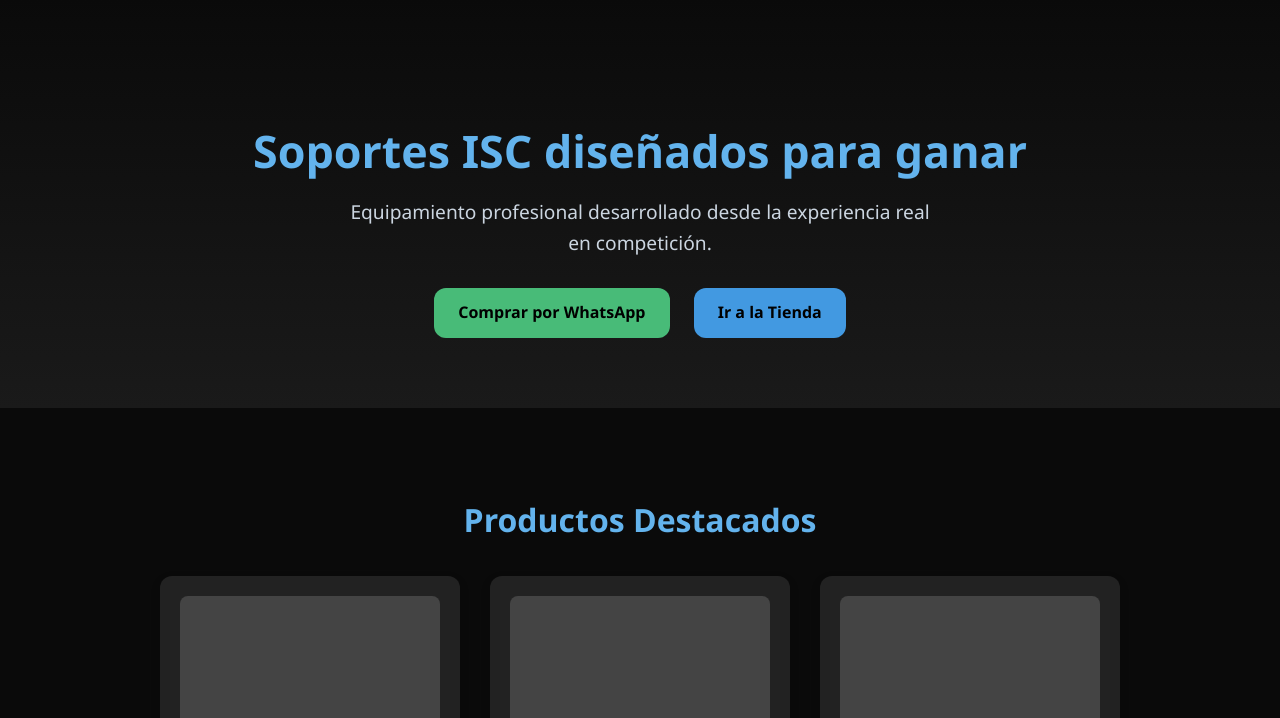
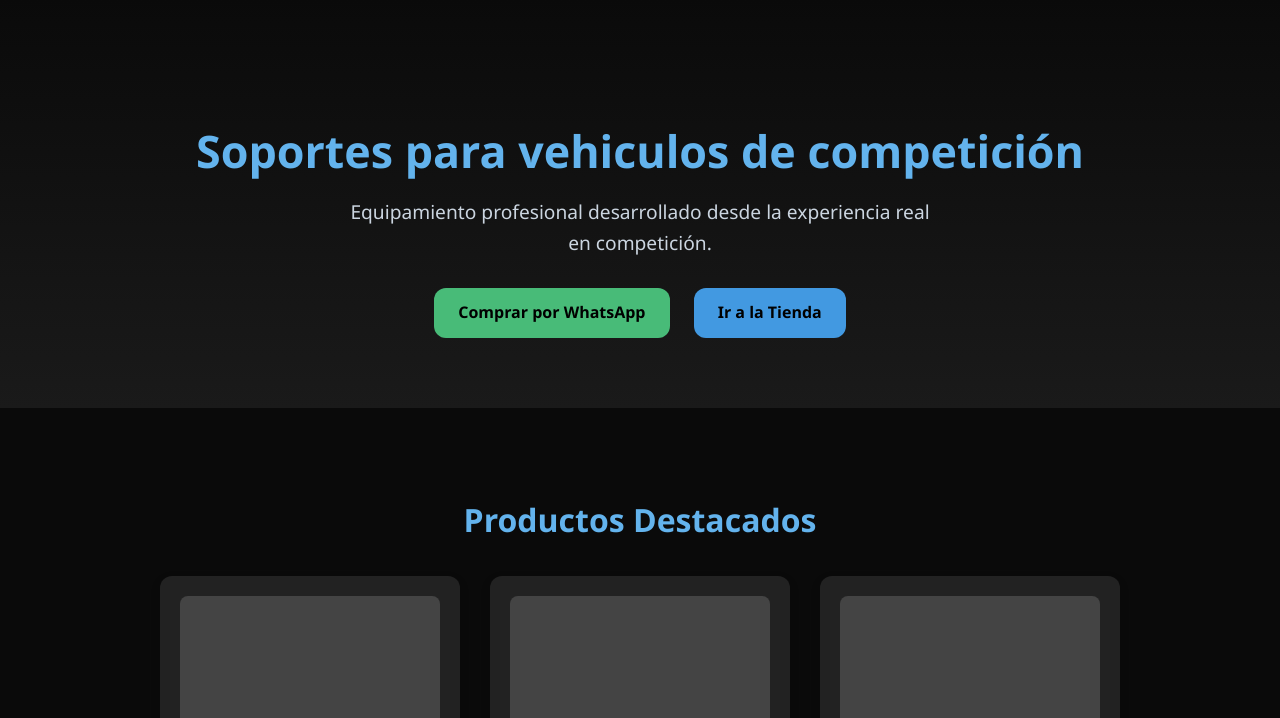
Before and after one commit to isc3dracing/web-isc, a plain HTML site: page index.html in a window 1280 px wide. Shown: the part 82-800 px from the top of the page. Drawn offline with Linux system fonts and the light colour scheme.

Commit message:
Update index.html

```diff
--- a/index.html
+++ b/index.html
@@ -19,7 +19,7 @@
   </header>
 
   <section class="hero">
-    <h1>Soportes ISC diseñados para ganar</h1>
+    <h1>Soportes para vehiculos de competición</h1>
     <p>Equipamiento profesional desarrollado desde la experiencia real en competición.</p>
     <div class="hero-buttons">
       <a href="https://wa.me/549351...?text=Hola%2C+quiero+comprar+un+soporte+de+ISC+3D+Racing" target="_blank" class="btn green">Comprar por WhatsApp</a>
```
